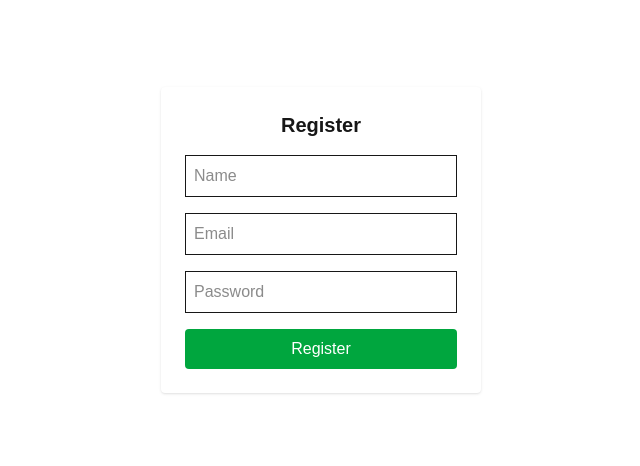
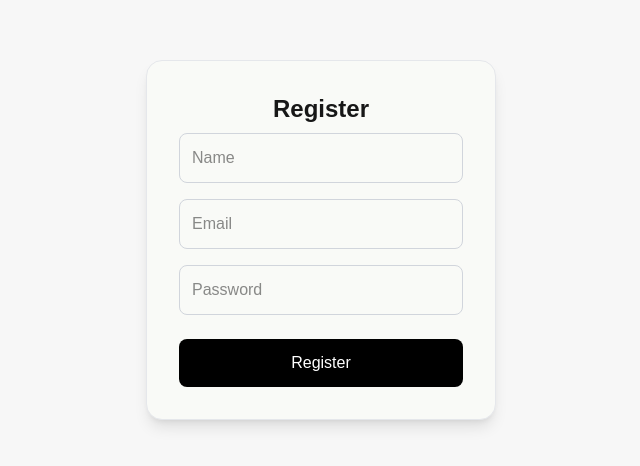
Before and after one commit to DatPHP/Henry-todolist-app, a Next.js app: page /register in a window 1280 px wide. Shown: the part 160-626 px from the top of the page, without its empty margins (319-959 px from the left). Built offline with nearby package versions, Linux system fonts and the light colour scheme.

Commit message:
update position of login and adjust UI of Login and register page

```diff
--- a/app/login/page.tsx
+++ b/app/login/page.tsx
@@ -36,17 +36,14 @@ export default function LoginPage() {
   }
 
   return (
-
-    <div className="flex items-center justify-center h-screen">
-
-      <form onSubmit={handleSubmit} className="bg-white p-6 rounded shadow w-80 space-y-4">
-
-        <h1 className="text-xl font-bold text-center">Login</h1>
+    <div className="min-h-screen todoBackground flex items-center justify-center">
+      <form onSubmit={handleSubmit} className="todoContent p-8 rounded-2xl border border-gray-200 shadow-lg w-[350px] space-y-4">
+        <h1 className="text-2xl font-bold text-center mb-2">Login</h1>
 
         <input
           type="email"
           placeholder="Email"
-          className="border w-full p-2"
+          className="border border-gray-300 w-full p-3 rounded-lg focus:outline-none focus:border-black"
           value={email}
           onChange={e=>setEmail(e.target.value)}
           required
@@ -55,30 +52,25 @@ export default function LoginPage() {
         <input
           type="password"
           placeholder="Password"
-          className="border w-full p-2"
+          className="border border-gray-300 w-full p-3 rounded-lg focus:outline-none focus:border-black"
           value={password}
           onChange={e=>setPassword(e.target.value)}
           required
         />
 
-        {error && <p className="text-red-500">{error}</p>}
+        {error && <p className="text-red-500 text-sm">{error}</p>}
 
-        <button className="bg-blue-600 text-white w-full p-2 rounded">
+        <button className="bg-black text-white w-full p-3 rounded-lg hover:bg-gray-800 transition mt-2">
           Login
         </button>
 
-        <p className="text-sm text-center">
-
+        <p className="text-sm text-center pt-2">
           Do you have account ?
-
-          <a href="/register" className="text-blue-600 ml-1">
+          <a href="/register" className="text-blue-600 ml-1 hover:underline">
             Register
           </a>
-
         </p>
-
       </form>
-
     </div>
   )
 }
--- a/app/page.tsx
+++ b/app/page.tsx
@@ -38,10 +38,11 @@ export default function Home() {
       <div className="w-[450px] todoContent padding-4 mt-4 rounded-2xl border border-gray-200 overflow-hidden shadow-lg">
         <main className="p-4">
           <div className="mb-4">
+            <LogoutButton />
+          </div>
+          <div className="mb-4">
             <CalendarView date={date} onDateClick={setDate} />
           </div>
-          <LogoutButton />
-
           <div className="space-y-4">{date && <TodoList date={date} />}</div>
           {/* AddTodoButton */}
           <div className="flex justify-end mt-6 mb-2">
--- a/app/register/page.tsx
+++ b/app/register/page.tsx
@@ -34,18 +34,15 @@ export default function RegisterPage(){
   }
 
   return(
-
-    <div className="flex items-center justify-center h-screen">
-
-      <form onSubmit={submit} className="bg-white p-6 rounded shadow w-80 space-y-4">
-
-        <h1 className="text-xl font-bold text-center">
+    <div className="min-h-screen todoBackground flex items-center justify-center">
+      <form onSubmit={submit} className="todoContent p-8 rounded-2xl border border-gray-200 shadow-lg w-[350px] space-y-4">
+        <h1 className="text-2xl font-bold text-center mb-2">
           Register
         </h1>
 
         <input
           placeholder="Name"
-          className="border w-full p-2"
+          className="border border-gray-300 w-full p-3 rounded-lg focus:outline-none focus:border-black"
           value={name}
           onChange={e=>setName(e.target.value)}
           required
@@ -54,7 +51,7 @@ export default function RegisterPage(){
         <input
           type="email"
           placeholder="Email"
-          className="border w-full p-2"
+          className="border border-gray-300 w-full p-3 rounded-lg focus:outline-none focus:border-black"
           value={email}
           onChange={e=>setEmail(e.target.value)}
           required
@@ -63,19 +60,16 @@ export default function RegisterPage(){
         <input
           type="password"
           placeholder="Password"
-          className="border w-full p-2"
+          className="border border-gray-300 w-full p-3 rounded-lg focus:outline-none focus:border-black"
           value={password}
           onChange={e=>setPassword(e.target.value)}
           required
         />
 
-        <button className="bg-green-600 text-white w-full p-2 rounded">
+        <button className="bg-black text-white w-full p-3 rounded-lg hover:bg-gray-800 transition mt-2">
           Register
         </button>
-
       </form>
-
     </div>
-
   )
 }
```
